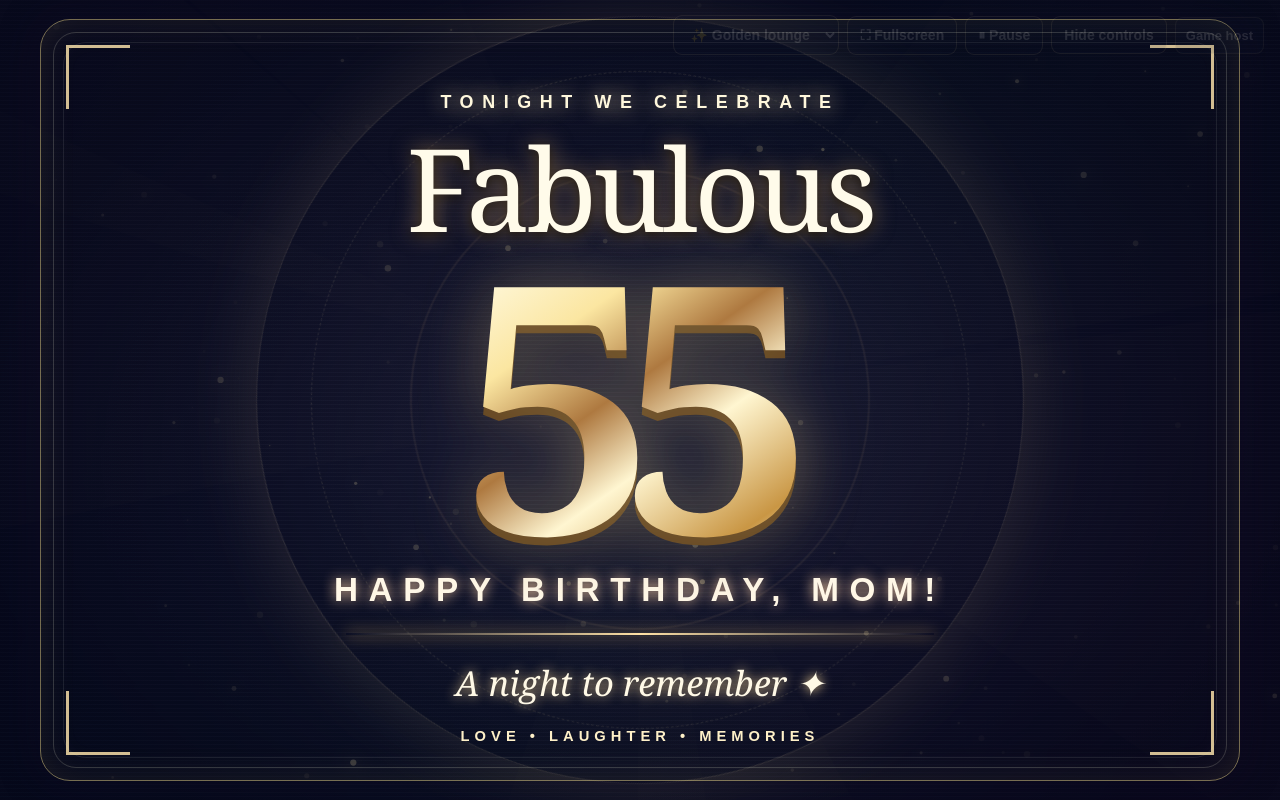
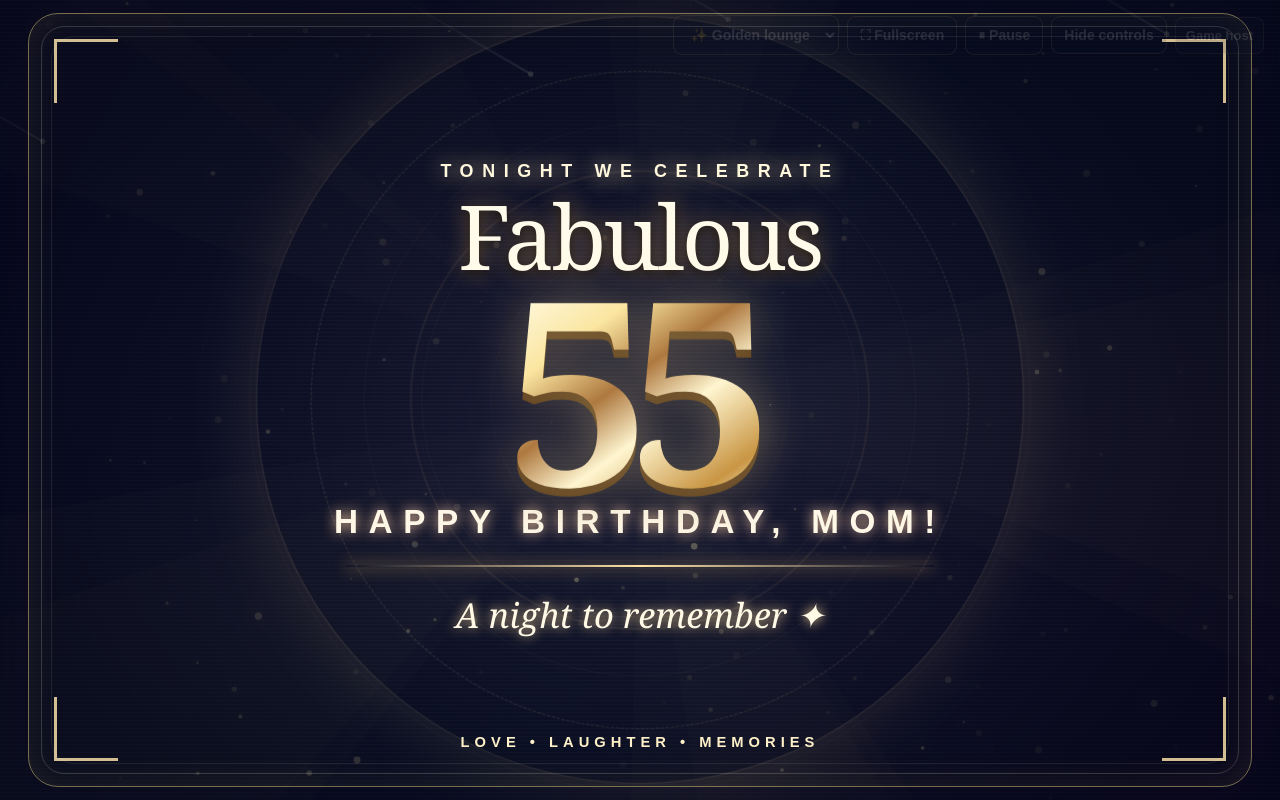
Before and after one commit to brazygryl-cell/birthday_game, a plain HTML site: page lounge.html in a window 1280 px wide. Drawn offline with Linux system fonts and the light colour scheme; animation ran at ten frames a second.

Commit message:
Fix cropped 55 and enrich moving lounge with comets, rings, extra beams and sparkles

```diff
--- a/lounge.html
+++ b/lounge.html
@@ -6,14 +6,14 @@
 canvas{position:fixed;inset:0;width:100%;height:100%;display:block}
 .background{position:fixed;inset:0;background:radial-gradient(ellipse at 50% 55%,transparent 12%,#02061599 75%),linear-gradient(120deg,#100b27a8,#050d218c 55%,#150825a8);pointer-events:none}
 .background:after{content:"";position:absolute;inset:0;opacity:.13;background:repeating-linear-gradient(0deg,transparent 0 3px,#fff 4px 4px);mix-blend-mode:overlay}
-.stage{position:fixed;inset:2.4vh 3.1vw;display:flex;flex-direction:column;align-items:center;justify-content:center;text-align:center;border:1.5px solid #f5df8c77;border-radius:30px;box-shadow:inset 0 0 38px #f4d88018,0 0 42px #10092470;pointer-events:none}
+.stage{position:fixed;inset:1.6vh 2.2vw;display:flex;flex-direction:column;align-items:center;justify-content:center;text-align:center;border:1.5px solid #f5df8c77;border-radius:30px;box-shadow:inset 0 0 38px #f4d88018,0 0 42px #10092470;pointer-events:none;padding:2vh 2vw}
 .stage:before,.stage:after{content:"";position:absolute;inset:12px;border:1px solid #ffffe32c;border-radius:23px;pointer-events:none}
 .stage:after{inset:22px;border-color:#ffffee16}
 .corner{position:absolute;width:clamp(25px,5vw,80px);height:clamp(25px,5vw,80px);border-color:#ffe6ad;border-style:solid;opacity:.82}
 .tl{left:25px;top:25px;border-width:3px 0 0 3px}.tr{right:25px;top:25px;border-width:3px 3px 0 0}.bl{bottom:25px;left:25px;border-width:0 0 3px 3px}.br{bottom:25px;right:25px;border-width:0 3px 3px 0}
 .header{font-family:Arial,sans-serif;font-size:clamp(12px,1.4vw,25px);letter-spacing:.48em;font-weight:700;color:#fff8dd;text-transform:uppercase;text-shadow:0 0 20px #ecd6a5;animation:reveal .9s both}
-.headline{font-size:clamp(55px,9vw,160px);line-height:.97;margin:3vh 0 0;font-weight:normal;letter-spacing:-.035em;color:#fffbea;text-shadow:0 0 22px #d8a9688c,0 3px 10px #000;animation:float 7s ease-in-out infinite}
-.number{position:relative;font-family:Georgia,serif;font-size:clamp(150px,27vw,440px);font-weight:700;letter-spacing:-.10em;line-height:.86;padding-right:.11em;margin:1vh 0 2.1vh;color:#ffeeb4;background:linear-gradient(145deg,#fffef0,#fbe6a1 27%,#ae7940 46%,#fff6d1 63%,#c99644 87%,#fffde5);-webkit-background-clip:text;background-clip:text;-webkit-text-fill-color:transparent;filter:drop-shadow(0 0 32px #fff2ad48) drop-shadow(0 8px 0 #60411d);animation:float 7s ease-in-out infinite}
+.headline{font-size:clamp(48px,7vw,122px);line-height:.97;margin:1.2vh 0 0;font-weight:normal;letter-spacing:-.035em;color:#fffbea;text-shadow:0 0 22px #d8a9688c,0 3px 10px #000;animation:float 4.8s ease-in-out infinite}
+.number-wrap{display:flex;align-items:center;justify-content:center;width:min(90vw,1200px);overflow:visible}.number{position:relative;font-family:Georgia,serif;font-size:clamp(120px,20vw,310px);font-weight:700;letter-spacing:-.08em;line-height:.82;padding-right:.08em;margin:.4vh 0 1.4vh;color:#ffeeb4;background:linear-gradient(145deg,#fffef0,#fbe6a1 27%,#ae7940 46%,#fff6d1 63%,#c99644 87%,#fffde5);-webkit-background-clip:text;background-clip:text;-webkit-text-fill-color:transparent;filter:drop-shadow(0 0 32px #fff2ad48) drop-shadow(0 8px 0 #60411d);animation:float 4.8s ease-in-out infinite, shimmer 5.4s linear infinite}
 .subtitle{font:700 clamp(18px,2.6vw,43px) Arial,sans-serif;letter-spacing:.32em;color:#fff7e6;text-shadow:0 0 13px #f4c79f;max-width:90vw;text-transform:uppercase}
 .line{width:min(46vw,600px);height:2px;margin:3vh 0;background:linear-gradient(90deg,transparent,#ffe2a6,transparent);box-shadow:0 0 15px #f6c971}
 .message{font:400 clamp(20px,2.7vw,48px) Georgia,serif;font-style:italic;color:#fff9e6;text-shadow:0 0 12px #e7c88e;min-height:1.4em;transition:opacity .7s,transform .7s;max-width:90vw}
@@ -27,8 +27,8 @@ canvas{position:fixed;inset:0;width:100%;height:100%;display:block}
 .disco .stage{border-color:#edb8ff83}.disco .number{filter:drop-shadow(0 0 55px #fd84e5ad)}.disco .subtitle{color:#ffbaf0}.disco .header{color:#ffc5ed}
 .classic .stage{border-color:#cde5ff99}.classic .number{filter:drop-shadow(0 0 42px #91d9ff70)}
 .hint{position:fixed;left:18px;bottom:12px;z-index:8;font:12px Arial,sans-serif;color:#ffffff88;opacity:0;animation:hint 5s ease-out 1}
-@keyframes float{0%,100%{transform:translateY(0)}50%{transform:translateY(-8px)}}@keyframes orbit{to{transform:translate(-50%,-50%) rotate(360deg)}}@keyframes reveal{from{opacity:0;transform:translateY(20px)}to{opacity:1;transform:translateY(0)}}@keyframes hint{0%,80%{opacity:.7}100%{opacity:0}}
-@media(max-width:700px){.stage{inset:2vh 2vw}.headline{font-size:clamp(42px,10vw,80px)}.number{font-size:clamp(120px,34vw,280px)}.header{letter-spacing:.2em}.subtitle{letter-spacing:.1em}.controls{opacity:.28}.bottom{letter-spacing:.1em}}
+@keyframes float{0%,100%{transform:translateY(0) scale(1)}50%{transform:translateY(-10px) scale(1.02)}}@keyframes shimmer{0%,100%{filter:drop-shadow(0 0 22px #fff2ad48) drop-shadow(0 8px 0 #60411d)}50%{filter:drop-shadow(0 0 40px #fff4bb8a) drop-shadow(0 8px 0 #60411d)}}@keyframes orbit{to{transform:translate(-50%,-50%) rotate(360deg)}}@keyframes reveal{from{opacity:0;transform:translateY(20px)}to{opacity:1;transform:translateY(0)}}@keyframes hint{0%,80%{opacity:.7}100%{opacity:0}}
+@media(max-width:700px){.stage{inset:2vh 2vw}.headline{font-size:clamp(42px,10vw,80px)}.number{font-size:clamp(104px,28vw,220px)}.header{letter-spacing:.2em}.subtitle{letter-spacing:.1em}.controls{opacity:.28}.bottom{letter-spacing:.1em}}
 @media(prefers-reduced-motion:reduce){.headline,.number,.orb,.header{animation:none}}
 </style></head>
 <body class="lounge">
@@ -36,7 +36,7 @@ canvas{position:fixed;inset:0;width:100%;height:100%;display:block}
 <main class="stage" aria-label="Fabulous 55 birthday celebration">
 <div class="corner tl"></div><div class="corner tr"></div><div class="corner bl"></div><div class="corner br"></div>
 <div class="header">Tonight We Celebrate</div>
-<div class="headline">Fabulous</div><div class="number">55</div>
+<div class="headline">Fabulous</div><div class="number-wrap"><div class="number">55</div></div>
 <div class="subtitle">Happy Birthday, Mom!</div><div class="line"></div>
 <div class="message" id="message">A night to remember ✦</div>
 <div class="bottom">Love • Laughter • Memories</div>
@@ -53,21 +53,21 @@ canvas{position:fixed;inset:0;width:100%;height:100%;display:block}
 const canvas=document.getElementById('ambient'),ctx=canvas.getContext('2d',{alpha:false}),root=document.body;
 const theme=document.getElementById('theme'),pauseBtn=document.getElementById('pause'),controls=document.querySelector('.controls');
 const reduced=matchMedia('(prefers-reduced-motion: reduce)').matches;
-let width=1,height=1,dpr=1,particles=[],beams=[],tick=0,last=0,paused=reduced;
+let width=1,height=1,dpr=1,particles=[],beams=[],rings=[],comets=[],tick=0,last=0,paused=reduced;
 const messages=["A night to remember ✦","55 years of love & laughter","The queen of the celebration","Here's to beautiful memories","Shine bright, birthday star","Cheers to 55 fabulous years","Family, music & good times"];
 const message=document.getElementById('message');let messageIndex=0;
 function resize(){
   dpr=Math.min(devicePixelRatio||1,2);width=innerWidth;height=innerHeight;
   canvas.width=Math.round(width*dpr);canvas.height=Math.round(height*dpr);ctx.setTransform(dpr,0,0,dpr,0,0);
-  const n=Math.min(180,Math.max(65,Math.round(width*height/9500)));
+  const n=Math.min(260,Math.max(90,Math.round(width*height/6800)));
   particles=Array.from({length:n},()=>({
-    x:Math.random()*width,y:Math.random()*height,r:Math.random()*2.8+.5,
-    vx:(Math.random()-.5)*.48,vy:-(Math.random()*.5+.12),
-    a:Math.random()*.8+.15,phase:Math.random()*7,twinkle:Math.random()*.018+.006
+    x:Math.random()*width,y:Math.random()*height,r:Math.random()*3.3+.4,
+    vx:(Math.random()-.5)*.8,vy:-(Math.random()*.65+.08),
+    a:Math.random()*.8+.15,phase:Math.random()*7,twinkle:Math.random()*.022+.007
   }));
-  beams=Array.from({length:7},(_,i)=>({angle:(i/7)*Math.PI*2,speed:(i%2?1:-1)*(.0002+Math.random()*.00024),width:.2+Math.random()*.22}));
+  beams=Array.from({length:10},(_,i)=>({angle:(i/10)*Math.PI*2,speed:(i%2?1:-1)*(.00028+Math.random()*.00032),width:.16+Math.random()*.18}));rings=Array.from({length:5},(_,i)=>({radius:Math.min(width,height)*(.18+i*.08),speed:.00012+i*.00003,alpha:.04+i*.015}));comets=Array.from({length:5},()=>spawnComet());
 }
-addEventListener('resize',resize);resize();
+function spawnComet(){const side=Math.random();return{x:side<.5?-80:Math.random()*width,y:side<.5?Math.random()*height:-60,vx:1.6+Math.random()*2.4,vy:1.2+Math.random()*1.6,len:70+Math.random()*80,a:.22+Math.random()*.22}}addEventListener('resize',resize);resize();
 function draw(now){
   if(!paused&&(!last||now-last>12)){
     tick+=Math.min((now-last||16),50);last=now;
@@ -80,16 +80,16 @@ function draw(now){
     ctx.save();ctx.translate(width/2,height/2);
     const radius=Math.max(width,height);
     beams.forEach((b,i)=>{
-      const angle=b.angle+tick*b.speed;const hue=disco?([315,185,45,275,195,350,55][i]):classic?200:40;
-      const alpha=disco?.10:.045;
+      const angle=b.angle+tick*b.speed;const hue=disco?([315,185,45,275,195,350,55,170,300,220][i]):classic?200:40;
+      const alpha=disco?.13:(classic?.06:.07);
       ctx.rotate(angle);const g=ctx.createLinearGradient(0,0,0,-radius);
       g.addColorStop(0,'hsla('+hue+',95%,78%,0)');
       g.addColorStop(.45,'hsla('+hue+',95%,78%,'+alpha+')');
       g.addColorStop(1,'hsla('+hue+',95%,78%,0)');
       ctx.fillStyle=g;ctx.beginPath();ctx.moveTo(0,0);ctx.lineTo(-radius*b.width,-radius);ctx.lineTo(radius*b.width,-radius);ctx.closePath();ctx.fill();ctx.rotate(-angle);
-    });ctx.restore();
+    });rings.forEach((r,i)=>{ctx.strokeStyle='rgba(255,232,185,'+(r.alpha+.02*Math.sin(tick*r.speed+i))+')';ctx.lineWidth=1.2;ctx.beginPath();ctx.arc(0,0,r.radius+10*Math.sin(tick*r.speed*1.7+i),0,Math.PI*2);ctx.stroke()});ctx.restore();
     particles.forEach((p,i)=>{
-      p.x+=p.vx*(disco?2:1);p.y+=p.vy*(disco?1.2:1);
+      p.x+=p.vx*(disco?2.1:1.2);p.y+=p.vy*(disco?1.3:1.05);
       if(p.y< -8)p.y=height+8;if(p.x<-8)p.x=width+8;if(p.x>width+8)p.x=-8;
       const alpha=p.a*(.65+.35*Math.sin(tick*p.twinkle+p.phase));
       const hue=disco?([48,305,190,260][i%4]):classic?210:44;
@@ -97,6 +97,7 @@ function draw(now){
       ctx.shadowBlur=p.r*5;ctx.shadowColor='hsla('+hue+',90%,75%,.8)';
       ctx.beginPath();ctx.arc(p.x,p.y,p.r,0,Math.PI*2);ctx.fill();
     });ctx.shadowBlur=0;
+    comets.forEach((v,i)=>{v.x+=v.vx*(disco?1.15:1);v.y+=v.vy*(disco?1.1:1);if(v.x>width+120||v.y>height+120)comets[i]=spawnComet();const trail=ctx.createLinearGradient(v.x,v.y,v.x-v.len,v.y-v.len*.58);trail.addColorStop(0,'rgba(255,255,255,'+v.a+')');trail.addColorStop(1,'rgba(255,255,255,0)');ctx.strokeStyle=trail;ctx.lineWidth=2.2;ctx.beginPath();ctx.moveTo(v.x,v.y);ctx.lineTo(v.x-v.len,v.y-v.len*.58);ctx.stroke();ctx.fillStyle='rgba(255,247,210,'+(v.a+.2)+')';ctx.beginPath();ctx.arc(v.x,v.y,2.8,0,Math.PI*2);ctx.fill()});
     if(disco){
       for(let i=0;i<3;i++){
         const x=width*(.2+i*.3)+Math.sin(tick*.00034+i)*width*.06;
@@ -121,6 +122,6 @@ addEventListener('keydown',e=>{
   if(e.code==='Space'){e.preventDefault();setPause(!paused)}
   if(['1','2','3'].includes(e.key)){theme.value=['lounge','disco','classic'][Number(e.key)-1];theme.onchange()}
 });
-setInterval(()=>{if(paused)return;message.classList.add('out');setTimeout(()=>{messageIndex=(messageIndex+1)%messages.length;message.textContent=messages[messageIndex];message.classList.remove('out')},750)},9500);
+setInterval(()=>{if(paused)return;message.classList.add('out');setTimeout(()=>{messageIndex=(messageIndex+1)%messages.length;message.textContent=messages[messageIndex];message.classList.remove('out')},750)},6500);
 })();
 </script></body></html>
```
